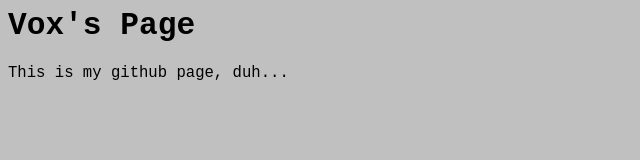
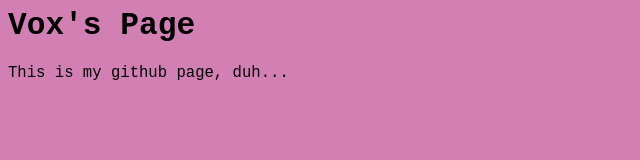
Before and after one commit to TheVoxcraft/thevoxcraft.github.io, a plain HTML site: page index.html in a window 1280 px wide. Shown: the whole page, without its empty margins (0-640 px from the left). Drawn offline with Linux system fonts and the light colour scheme.

Commit message:
Update master.css

```diff
--- a/master.css
+++ b/master.css
@@ -1,7 +1,7 @@
 body {
   font-family: monospace;
   font-size: 120%;
-  background: silver;
+  background: #d280b4;
 }
 
 a {
```
